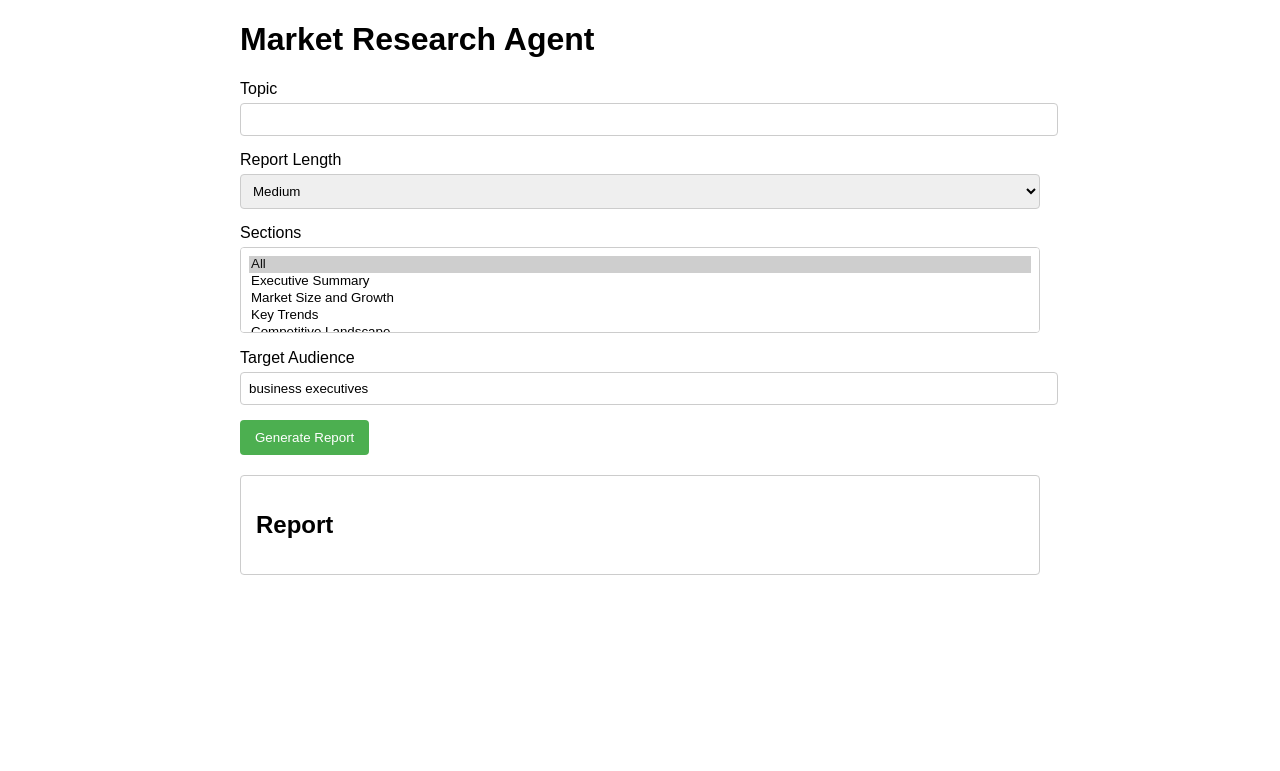
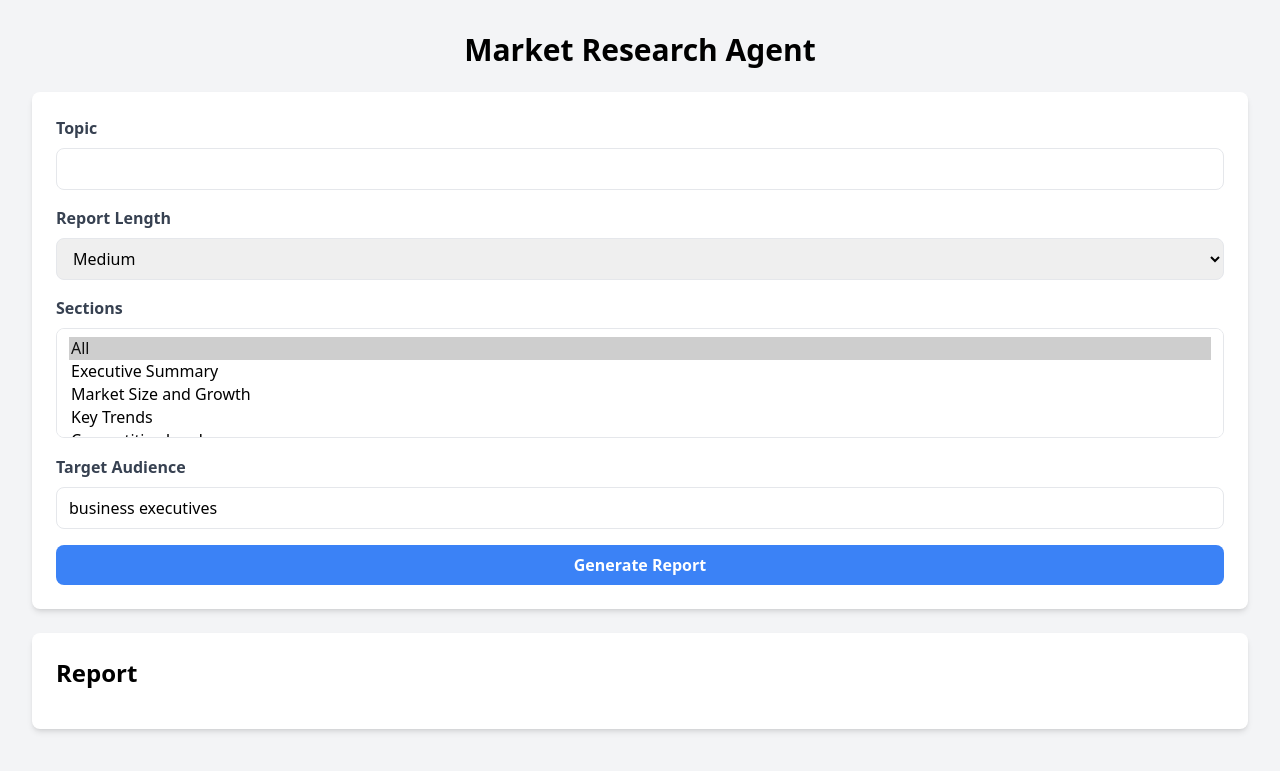
Before and after one commit to kprsnt/MarketResearchAgent, a FastAPI app: page / in a window 1280 px wide. Shown: the top 771 px of the page. Run offline with FastAPI, Linux system fonts and the light colour scheme; some libraries are stand-ins or nearby versions.

Commit message:
feat: Add modern UI styling and render Markdown
This commit improves the user interface of the market research agent by:
-   Adding Tailwind CSS for a modern, clean design.
-   Incorporating the Tailwind Typography plugin to properly style the HTML report generated from Markdown.
-   Adding a loading spinner for better user feedback.
-   Updating the backend to convert the Markdown report to HTML before sending it to the frontend.
-   Removing unused dependencies from `requirements.txt`.

```diff
--- a/app/main.py
+++ b/app/main.py
@@ -1,5 +1,6 @@
 import google.generativeai as genai
 import os
+import markdown2
 from fastapi import FastAPI, Request, Form
 from fastapi.responses import HTMLResponse
 from fastapi.staticfiles import StaticFiles
@@ -34,7 +35,7 @@ def generate_report_content(topic: str, length: str, sections: List[str], audien
         return "Error: GEMINI_API_KEY environment variable not set."
 
     genai.configure(api_key=api_key)
-    model = genai.GenerativeModel('gemini-2.5-flash')
+    model = genai.GenerativeModel('gemini-1.5-flash')
 
     sections_str = ""
     if "all" in sections:
@@ -72,5 +73,6 @@ async def read_root(request: Request):
 
 @app.post("/generate_report")
 async def generate_report(request: ResearchRequest):
-    report = generate_report_content(request.topic, request.length, request.sections, request.audience)
-    return {"report": report}
+    report_markdown = generate_report_content(request.topic, request.length, request.sections, request.audience)
+    report_html = markdown2.markdown(report_markdown, extras=["tables", "fenced-code-blocks", "spoiler"])
+    return {"report": report_html}
--- a/app/requirements.txt
+++ b/app/requirements.txt
@@ -1,5 +1,5 @@
 google-generativeai
-rich
 fastapi
 uvicorn
 jinja2
+markdown2
--- a/app/static/script.js
+++ b/app/static/script.js
@@ -10,7 +10,10 @@ document.getElementById("research-form").addEventListener("submit", async functi
     const audience = formData.get("audience");
 
     const reportOutput = document.getElementById("report-output");
-    reportOutput.innerHTML = "Generating report... Please wait.";
+    const loadingSpinner = document.getElementById("loading-spinner");
+
+    reportOutput.innerHTML = "";
+    loadingSpinner.classList.remove("hidden");
 
     const response = await fetch("/generate_report", {
         method: "POST",
@@ -26,5 +29,6 @@ document.getElementById("research-form").addEventListener("submit", async functi
     });
 
     const data = await response.json();
+    loadingSpinner.classList.add("hidden");
     reportOutput.innerHTML = data.report;
 });
--- a/app/static/style.css
+++ /dev/null
@@ -1,42 +0,0 @@
-body {
-    font-family: sans-serif;
-    margin: 20px;
-}
-
-.container {
-    max-width: 800px;
-    margin: 0 auto;
-}
-
-.form-group {
-    margin-bottom: 15px;
-}
-
-label {
-    display: block;
-    margin-bottom: 5px;
-}
-
-input[type="text"],
-select {
-    width: 100%;
-    padding: 8px;
-    border: 1px solid #ccc;
-    border-radius: 4px;
-}
-
-button {
-    background-color: #4CAF50;
-    color: white;
-    padding: 10px 15px;
-    border: none;
-    border-radius: 4px;
-    cursor: pointer;
-}
-
-#report-container {
-    margin-top: 20px;
-    border: 1px solid #ccc;
-    padding: 15px;
-    border-radius: 4px;
-}
--- a/app/templates/index.html
+++ b/app/templates/index.html
@@ -4,27 +4,28 @@
     <meta charset="UTF-8">
     <meta name="viewport" content="width=device-width, initial-scale=1.0">
     <title>Market Research Agent</title>
-    <link rel="stylesheet" href="/static/style.css">
+    <script src="https://cdn.tailwindcss.com"></script>
+    <script src="https://cdn.tailwindcss.com?plugins=typography"></script>
 </head>
-<body>
-    <div class="container">
-        <h1>Market Research Agent</h1>
-        <form id="research-form">
-            <div class="form-group">
-                <label for="topic">Topic</label>
-                <input type="text" id="topic" name="topic" required>
+<body class="bg-gray-100">
+    <div class="container mx-auto p-8">
+        <h1 class="text-3xl font-bold mb-6 text-center">Market Research Agent</h1>
+        <form id="research-form" class="bg-white p-6 rounded-lg shadow-md">
+            <div class="mb-4">
+                <label for="topic" class="block text-gray-700 font-bold mb-2">Topic</label>
+                <input type="text" id="topic" name="topic" class="w-full px-3 py-2 border rounded-lg" required>
             </div>
-            <div class="form-group">
-                <label for="length">Report Length</label>
-                <select id="length" name="length">
+            <div class="mb-4">
+                <label for="length" class="block text-gray-700 font-bold mb-2">Report Length</label>
+                <select id="length" name="length" class="w-full px-3 py-2 border rounded-lg">
                     <option value="short">Short</option>
                     <option value="medium" selected>Medium</option>
                     <option value="long">Long</option>
                 </select>
             </div>
-            <div class="form-group">
-                <label for="sections">Sections</label>
-                <select id="sections" name="sections" multiple>
+            <div class="mb-4">
+                <label for="sections" class="block text-gray-700 font-bold mb-2">Sections</label>
+                <select id="sections" name="sections" class="w-full px-3 py-2 border rounded-lg" multiple>
                     <option value="all" selected>All</option>
                     <option value="executive_summary">Executive Summary</option>
                     <option value="market_size_and_growth">Market Size and Growth</option>
@@ -34,15 +35,19 @@
                     <option value="target_audience">Target Audience</option>
                 </select>
             </div>
-            <div class="form-group">
-                <label for="audience">Target Audience</label>
-                <input type="text" id="audience" name="audience" value="business executives">
+            <div class="mb-4">
+                <label for="audience" class="block text-gray-700 font-bold mb-2">Target Audience</label>
+                <input type="text" id="audience" name="audience" class="w-full px-3 py-2 border rounded-lg" value="business executives">
             </div>
-            <button type="submit">Generate Report</button>
+            <button type="submit" class="w-full bg-blue-500 text-white font-bold py-2 px-4 rounded-lg hover:bg-blue-700">Generate Report</button>
         </form>
-        <div id="report-container">
-            <h2>Report</h2>
-            <div id="report-output"></div>
+        <div id="report-container" class="bg-white p-6 rounded-lg shadow-md mt-6">
+            <h2 class="text-2xl font-bold mb-4">Report</h2>
+            <div id="loading-spinner" class="hidden text-center">
+                <div class="inline-block animate-spin rounded-full h-8 w-8 border-t-2 border-b-2 border-blue-500"></div>
+                <p class="mt-2">Generating report...</p>
+            </div>
+            <div id="report-output" class="prose max-w-none"></div>
         </div>
     </div>
     <script src="/static/script.js"></script>
```
